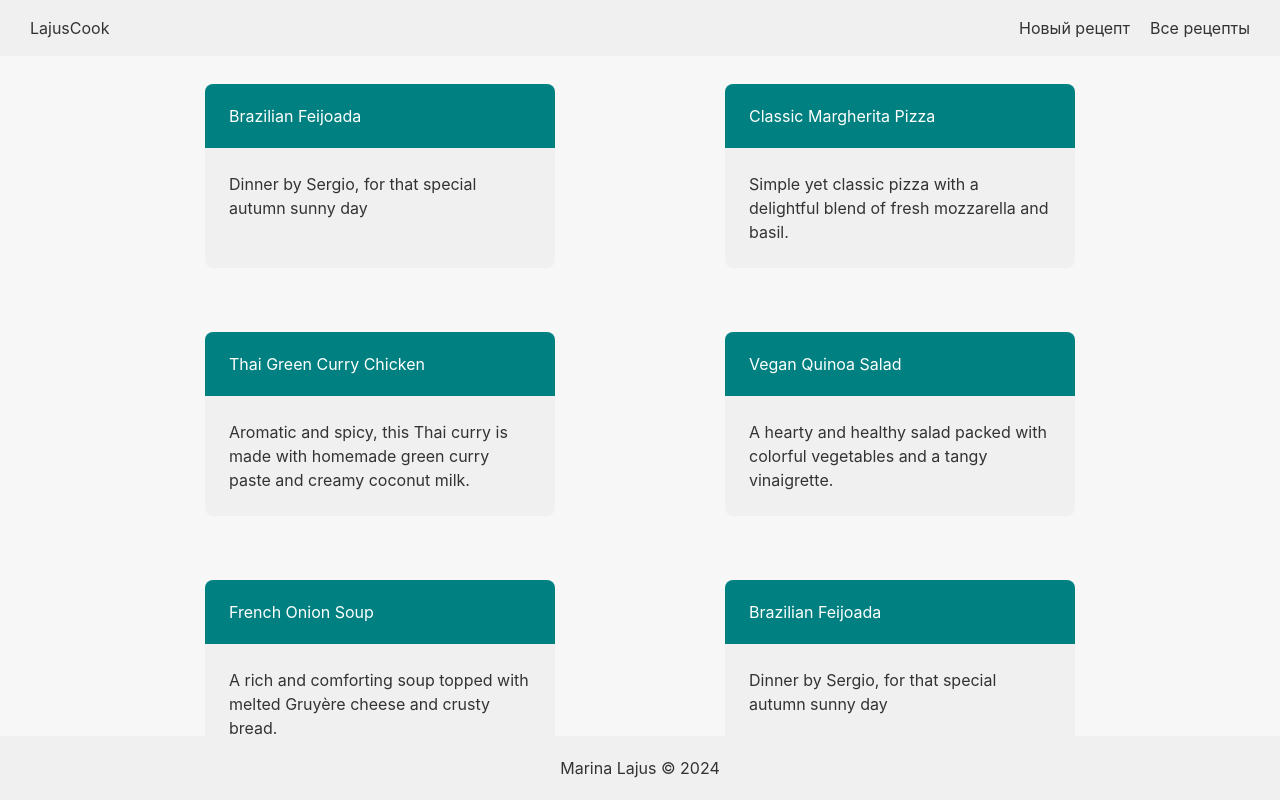
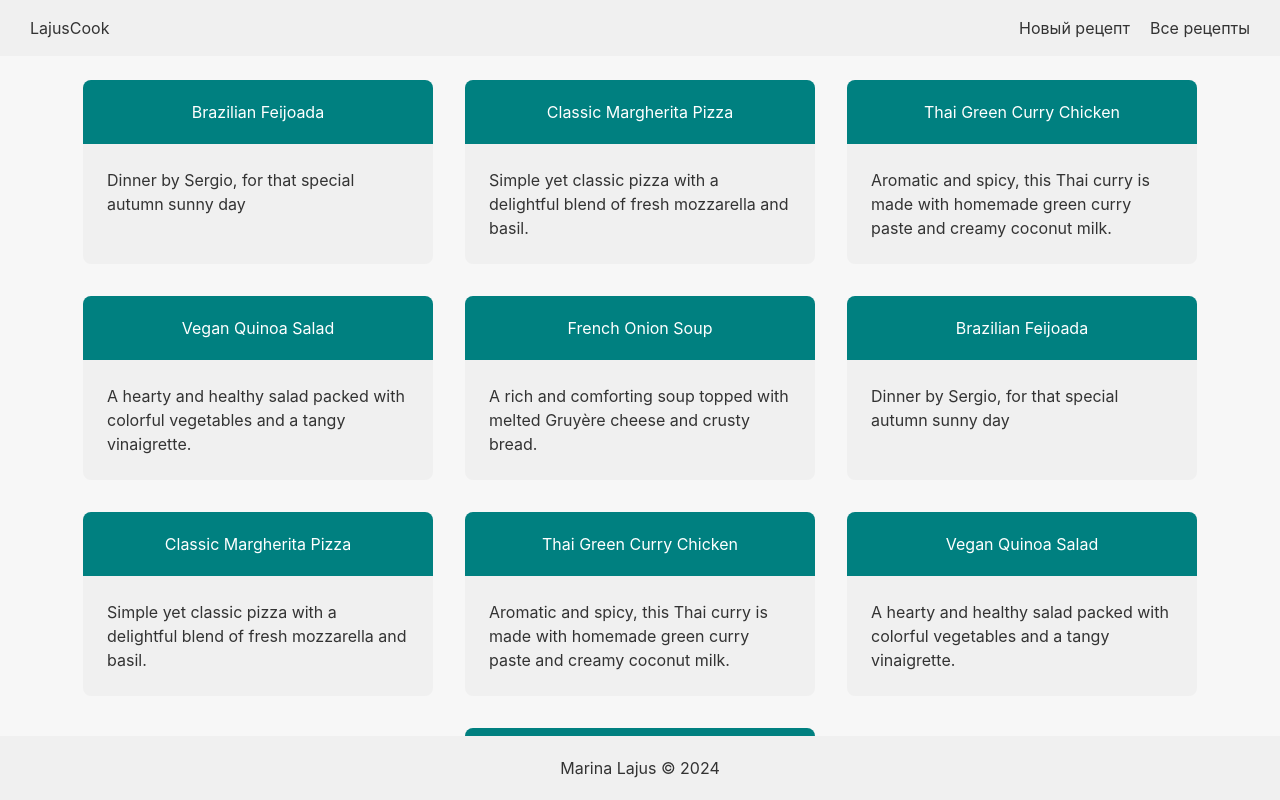
Before and after one commit to elanor/lajus-cookbook, a React (Create React App) app: page / in a window 1280 px wide. Shown: the top 800 px of the page. Built offline with nearby package versions, Linux system fonts and the light colour scheme.

Commit message:
style adjustment

```diff
--- a/src/App.css
+++ b/src/App.css
@@ -6,11 +6,18 @@
     box-sizing: border-box;
 }
 
+/* body {
+  position: relative;
+} */
+
 body, html {
   margin: 0;
   padding: 0;
   font-family: Arial, sans-serif;
   display: grid;
+  overflow: auto;
+  height: 100%;
+  min-height: 100vh;
 }
 
 a {
@@ -32,7 +39,7 @@ header {
 }
 
 .header__menu {
-  list-style: none;
+  /* list-style: none; */
   display: flex;
   justify-content: flex-end;
   flex-direction: row;
@@ -48,12 +55,20 @@ header {
 .container {
 
   display: flex;
-  flex-direction: row;
-  flex-wrap: wrap;
+  flex-direction: column;
   padding: 20px 120px;
-  justify-content: space-around;
-  margin-top: 2rem;
+  /* margin-top: 2rem; */
+  margin: 0 auto;
   width: 100%;
+  min-height: calc(100vh - 64px);
+}
+
+.container-wide {
+  max-width: 100vw;
+  display: flex;
+    flex-wrap: wrap;
+    margin: 4rem auto 0;
+    justify-content: center;
 }
 
 .tile {
@@ -64,7 +79,7 @@ header {
   min-width: 250px;
   width: auto;
   max-width: 350px;
-  margin: 2rem;
+  /* margin: 2rem; */
 }
 
 .tile__title {
@@ -75,6 +90,8 @@ header {
   border-radius: inherit;
   border-bottom-left-radius: 0;
   border-bottom-right-radius: 0;
+  display: flex;
+  justify-content: center;
 }
 
 .tile__desc {
@@ -82,11 +99,12 @@ header {
 }
 
 footer {
-  position: fixed;
+  position: absolute;
   bottom: 0;
   left: 0;
   text-align: center;
   padding: 20px;
   background-color: #f0f0f0;
-  width: 100vw;
+  width: 100%;
+  flex-shrink: 0;
 }
--- a/src/App.js
+++ b/src/App.js
@@ -5,6 +5,12 @@ import RecipeItem from './RecipeItem';
 import './App.css';
 import RecipeList from './RecipeList';
 import './index.css';
+
+function AddRecipe() {
+  return (
+    <div id="newrecipepopover" popover>Popover content</div>
+  )
+}
 
 function App() {
   return (
@@ -16,7 +22,7 @@ function App() {
           </div>
 
           <div className='header__menu'>
-            <div className='header__menu-item'><a href="#new-project">Новый рецепт</a></div>
+            <button className='header__menu-item' popovertarget="newrecipepopover">Новый рецепт</button>
             <div className='header__menu-item'><a href="#all-projects">Все рецепты</a></div>
         </div>
 
@@ -24,7 +30,8 @@ function App() {
 
         <main>
 
-            <div className="container">
+            <div className="container-wide">
+            {/* <div className='container-wide inline-grid gap-10 grid-cols-3'> */}
 
 
               <BrowserRouter>
--- a/src/RecipeList.js
+++ b/src/RecipeList.js
@@ -1,15 +1,12 @@
 import React from 'react';
-// import './RecipeList.css';
 import { Link } from 'react-router-dom';
 import recipes from './mock/recipes-list';
-// import './index.css';
-
 
 function RecipeList() {
   return (
     <>
                 {recipes.map((recipe) => (
-                <Link to={`/recipe/${recipe.id}`} className="tile" key={recipe.id}>
+                <Link to={`/recipe/${recipe.id}`} className="tile m-4" key={recipe.id}>
                     <h2 className='tile__title'>{recipe.name}</h2>
                     <div className='tile__desc'>{recipe.description}</div>
                 </Link>
--- a/src/mock/recipes-list.js
+++ b/src/mock/recipes-list.js
@@ -12,13 +12,24 @@ const recipes = [
             "200g of pork shoulder cut into chunks",
             "100g of chorizo, sliced"
         ],
-        instructions_desc: "Soak the Beans: Soak the black beans in a large bowl of water overnight. This will help them cook faster and more evenly.",
-        tips: ""
+        instructions_desc: [
+            "Soak the Beans: Soak the black beans in a large bowl of water overnight. This will help them cook faster and more evenly.",
+            "Cook the Meats: In a large pot, heat the oil over medium heat. Add the bacon and cook until it starts to crisp. Then add the pork shoulder and chorizo. Cook until they start to brown.",
+            "Sauté the Vegetables: Add the chopped onions and minced garlic to the pot with the meats. Cook until the onions are soft and translucent.",
+            "Add the Beans: Drain the beans and add them to the pot. Add enough water to cover all the ingredients. Throw in the bay leaves, and season with salt and pepper to taste.",
+            "Simmer: Bring the mixture to a boil, then reduce the heat to low. Cover the pot and let it simmer for about 2-3 hours, or until the beans are tender and the meat is cooked through. Check occasionally, adding more water if necessary to keep the beans from drying out.",
+            "Final Adjustments: Once the beans and meat are fully cooked, adjust the seasoning with more salt and pepper as needed. If you find the feijoada too liquid, you can remove some of the beans and mash them before stirring them back into the pot. This will help thicken the stew.",
+            "Serve: Serve the feijoada hot, accompanied by white rice, orange slices, sautéed collard greens, and farofa, if desired. These sides complement the rich flavours of the feijoada and make for a traditional Brazilian meal.",
+        ],
+        tips: ["Adjust the types and amounts of meats according to your preference. Traditional recipes can include other parts of the pork, such as ribs, feet, and ears, as well as beef cuts.",
+        "Cooking times may vary depending on the type and age of the beans. Keep an eye on the pot and adjust as necessary.",
+        "Letting the feijoada rest for a while after cooking can enhance its flavours, making it even better when reheated."
+        ]
     },
     {
         id: 2,
         name: "Classic Margherita Pizza",
-        image: './assets/margherita-pizza-image.png',
+        image: 'brazilan-feijoada-image.png',
         description: "Simple yet classic pizza with a delightful blend of fresh mozzarella and basil.",
         servings: "2-3 people",
         preptime: "15 min",
@@ -31,13 +42,13 @@ const recipes = [
             "2 tbsp olive oil",
             "Salt and pepper to taste"
         ],
-        instructions_desc: "Roll out the dough to your desired thickness. Spread tomato sauce evenly, leaving a small border. Distribute slices of mozzarella and basil. Drizzle with olive oil and season. Bake in a preheated oven at 500°F (260°C) for about 10 minutes or until crust is golden and cheese bubbles.",
-        tips: "For best results, use a pizza stone and preheat your oven with the stone inside."
+        instructions_desc: ["Roll out the dough to your desired thickness. Spread tomato sauce evenly, leaving a small border. Distribute slices of mozzarella and basil. Drizzle with olive oil and season. Bake in a preheated oven at 500°F (260°C) for about 10 minutes or until crust is golden and cheese bubbles."],
+        tips: ["For best results, use a pizza stone and preheat your oven with the stone inside.", ""]
     },
     {
         id: 3,
         name: "Thai Green Curry Chicken",
-        image: './assets/thai-green-curry-chicken-image.png',
+        image: 'brazilan-feijoada-image.png',
         description: "Aromatic and spicy, this Thai curry is made with homemade green curry paste and creamy coconut milk.",
         servings: "4 people",
         preptime: "20 min",
@@ -52,13 +63,16 @@ const recipes = [
             "1 tbsp fish sauce",
             "1 tsp sugar"
         ],
-        instructions_desc: "In a pan, sauté the green curry paste until aromatic. Add chicken and vegetables, and cook for a few minutes. Pour in coconut milk, then simmer until everything is cooked through. Finish with fish sauce, sugar, and basil.",
-        tips: "Serve with steamed jasmine rice to balance the flavors."
+        instructions_desc: ["In a pan, sauté the green curry paste until aromatic.",
+        "Add chicken and vegetables, and cook for a few minutes.",
+        "Pour in coconut milk, then simmer until everything is cooked through.",
+        "Finish with fish sauce, sugar, and basil."],
+        tips: ["Serve with steamed jasmine rice to balance the flavors."]
     },
     {
         id: 4,
         name: "Vegan Quinoa Salad",
-        image: './assets/vegan-quinoa-salad-image.png',
+        image: 'brazilan-feijoada-image.png',
         description: "A hearty and healthy salad packed with colorful vegetables and a tangy vinaigrette.",
         servings: "4 people",
         preptime: "10 min",
@@ -73,13 +87,13 @@ const recipes = [
             "1/4 cup olive oil",
             "Salt and pepper to taste"
         ],
-        instructions_desc: "Cook quinoa according to package instructions and let it cool. Combine with vegetables in a large bowl. Whisk together lemon juice, olive oil, salt, and pepper. Pour over the salad and toss to coat.",
-        tips: "Add avocados or nuts for extra texture and flavor."
+        instructions_desc: ["Cook quinoa according to package instructions and let it cool. Combine with vegetables in a large bowl. Whisk together lemon juice, olive oil, salt, and pepper. Pour over the salad and toss to coat."],
+        tips: ["Add avocados or nuts for extra texture and flavor."]
     },
     {
         id: 5,
         name: "French Onion Soup",
-        image: './assets/french-onion-soup-image.png',
+        image: 'brazilan-feijoada-image.png',
         description: "A rich and comforting soup topped with melted Gruyère cheese and crusty bread.",
         servings: "4 people",
         preptime: "10 min",
@@ -96,13 +110,20 @@ const recipes = [
             "2 tbsp butter",
             "Salt and pepper to taste"
         ],
-        instructions_desc: "In a large pot, melt butter over medium heat. Add onions and cook until caramelized. Add garlic, then deglaze with white wine. Add broth, bay leaf, and thyme. Simmer for about 40 minutes. Serve in bowls, topped with bread and cheese, then broil until cheese is bubbly and golden.",
-        tips: "For a vegetarian version, substitute beef broth with a robust vegetable broth."
+        instructions_desc: [
+            "In a large pot, melt butter over medium heat.",
+            "Add onions and cook until caramelized.",
+            "Add garlic, then deglaze with white wine.",
+            "Add broth, bay leaf, and thyme.",
+            "Simmer for about 40 minutes.",
+            "Serve in bowls, topped with bread and cheese, then broil until cheese is bubbly and golden."
+        ],
+        tips: ["For a vegetarian version, substitute beef broth with a robust vegetable broth."]
     },
     {
         id: 1,
         name: "Brazilian Feijoada",
-        image: './assets/brazilan-feijoada-image.png',
+        image: 'brazilan-feijoada-image.png',
         description: "Dinner by Sergio, for that special autumn sunny day",
         servings: "4 people",
         preptime: "20 min",
@@ -112,13 +133,13 @@ const recipes = [
             "200g of pork shoulder cut into chunks",
             "100g of chorizo, sliced"
         ],
-        instructions_desc: "Soak the Beans: Soak the black beans in a large bowl of water overnight. This will help them cook faster and more evenly.",
-        tips: ""
+        instructions_desc: ["Soak the Beans: Soak the black beans in a large bowl of water overnight. This will help them cook faster and more evenly."],
+        tips: [""]
     },
     {
         id: 2,
         name: "Classic Margherita Pizza",
-        image: './assets/margherita-pizza-image.png',
+        image: 'brazilan-feijoada-image.png',
         description: "Simple yet classic pizza with a delightful blend of fresh mozzarella and basil.",
         servings: "2-3 people",
         preptime: "15 min",
@@ -131,13 +152,13 @@ const recipes = [
             "2 tbsp olive oil",
             "Salt and pepper to taste"
         ],
-        instructions_desc: "Roll out the dough to your desired thickness. Spread tomato sauce evenly, leaving a small border. Distribute slices of mozzarella and basil. Drizzle with olive oil and season. Bake in a preheated oven at 500°F (260°C) for about 10 minutes or until crust is golden and cheese bubbles.",
-        tips: "For best results, use a pizza stone and preheat your oven with the stone inside."
+        instructions_desc: ["Roll out the dough to your desired thickness. Spread tomato sauce evenly, leaving a small border. Distribute slices of mozzarella and basil. Drizzle with olive oil and season. Bake in a preheated oven at 500°F (260°C) for about 10 minutes or until crust is golden and cheese bubbles."],
+        tips: ["For best results, use a pizza stone and preheat your oven with the stone inside."]
     },
     {
         id: 3,
         name: "Thai Green Curry Chicken",
-        image: './assets/thai-green-curry-chicken-image.png',
+        image: 'brazilan-feijoada-image.png',
         description: "Aromatic and spicy, this Thai curry is made with homemade green curry paste and creamy coconut milk.",
         servings: "4 people",
         preptime: "20 min",
@@ -152,13 +173,16 @@ const recipes = [
             "1 tbsp fish sauce",
             "1 tsp sugar"
         ],
-        instructions_desc: "In a pan, sauté the green curry paste until aromatic. Add chicken and vegetables, and cook for a few minutes. Pour in coconut milk, then simmer until everything is cooked through. Finish with fish sauce, sugar, and basil.",
-        tips: "Serve with steamed jasmine rice to balance the flavors."
+        instructions_desc: ["In a pan, sauté the green curry paste until aromatic.",
+        "Add chicken and vegetables, and cook for a few minutes.",
+        "Pour in coconut milk, then simmer until everything is cooked through.",
+        "Finish with fish sauce, sugar, and basil."],
+        tips: ["Serve with steamed jasmine rice to balance the flavors."]
     },
     {
         id: 4,
         name: "Vegan Quinoa Salad",
-        image: './assets/vegan-quinoa-salad-image.png',
+        image: 'brazilan-feijoada-image.png',
         description: "A hearty and healthy salad packed with colorful vegetables and a tangy vinaigrette.",
         servings: "4 people",
         preptime: "10 min",
@@ -173,13 +197,13 @@ const recipes = [
             "1/4 cup olive oil",
             "Salt and pepper to taste"
         ],
-        instructions_desc: "Cook quinoa according to package instructions and let it cool. Combine with vegetables in a large bowl. Whisk together lemon juice, olive oil, salt, and pepper. Pour over the salad and toss to coat.",
-        tips: "Add avocados or nuts for extra texture and flavor."
+        instructions_desc: ["Cook quinoa according to package instructions and let it cool. Combine with vegetables in a large bowl. Whisk together lemon juice, olive oil, salt, and pepper. Pour over the salad and toss to coat."],
+        tips: ["Add avocados or nuts for extra texture and flavor."]
     },
     {
         id: 5,
         name: "French Onion Soup",
-        image: './assets/french-onion-soup-image.png',
+        image: 'brazilan-feijoada-image.png',
         description: "A rich and comforting soup topped with melted Gruyère cheese and crusty bread.",
         servings: "4 people",
         preptime: "10 min",
@@ -196,8 +220,15 @@ const recipes = [
             "2 tbsp butter",
             "Salt and pepper to taste"
         ],
-        instructions_desc: "In a large pot, melt butter over medium heat. Add onions and cook until caramelized. Add garlic, then deglaze with white wine. Add broth, bay leaf, and thyme. Simmer for about 40 minutes. Serve in bowls, topped with bread and cheese, then broil until cheese is bubbly and golden.",
-        tips: "For a vegetarian version, substitute beef broth with a robust vegetable broth."
+        instructions_desc: [
+            "In a large pot, melt butter over medium heat.",
+            "Add onions and cook until caramelized.",
+            "Add garlic, then deglaze with white wine.",
+            "Add broth, bay leaf, and thyme.",
+            "Simmer for about 40 minutes.",
+            "Serve in bowls, topped with bread and cheese, then broil until cheese is bubbly and golden."
+        ],
+        tips: ["For a vegetarian version, substitute beef broth with a robust vegetable broth."]
     }
 ];
 
--- a/tailwind.config.js
+++ b/tailwind.config.js
@@ -4,6 +4,7 @@ module.exports = {
   content: ["./src/**/*.{js,jsx,ts,tsx,html}"],
   theme: {
     screens: {
+      'mobile': '390px',
       'tablet': '640px',
       'laptop': '1024px',
       'desktop': '1280px',
```
Also changed, not shown: src/RecipeItem.css (+5 -5 lines), src/RecipeItem.js (+21 -14 lines), src/index.css (+8 -0 lines).
